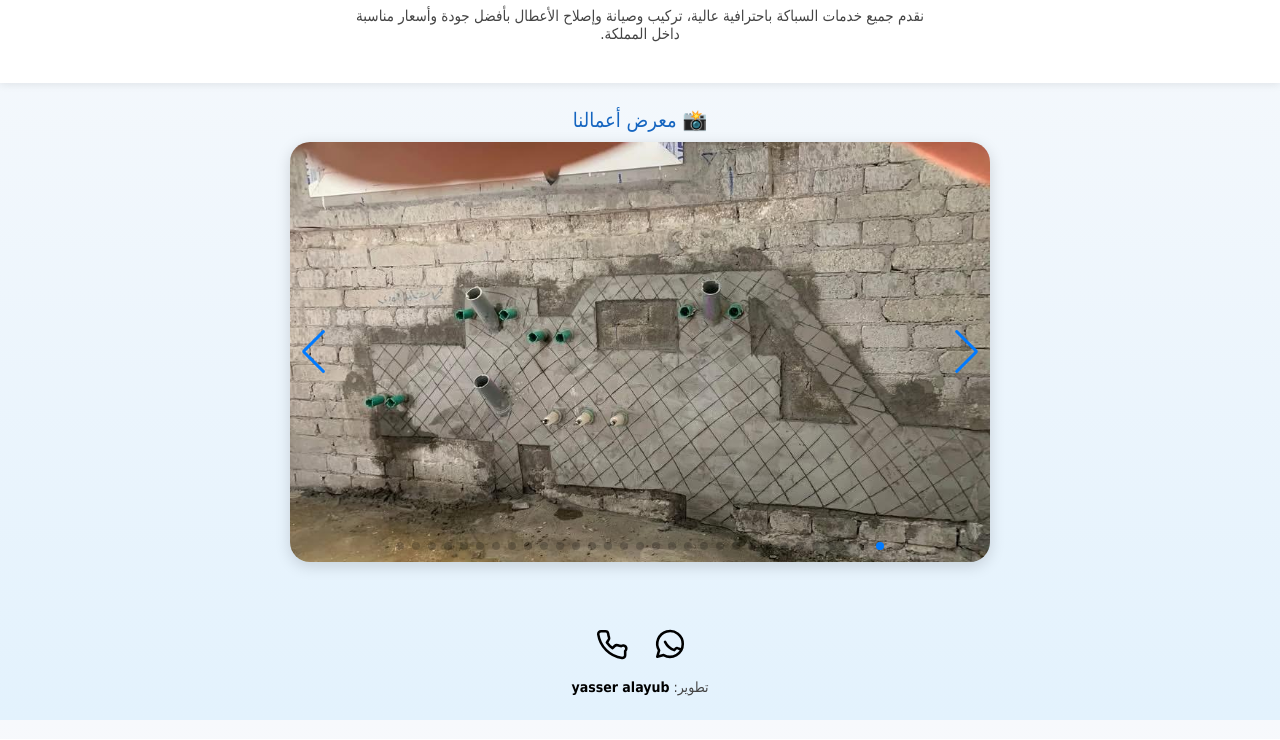
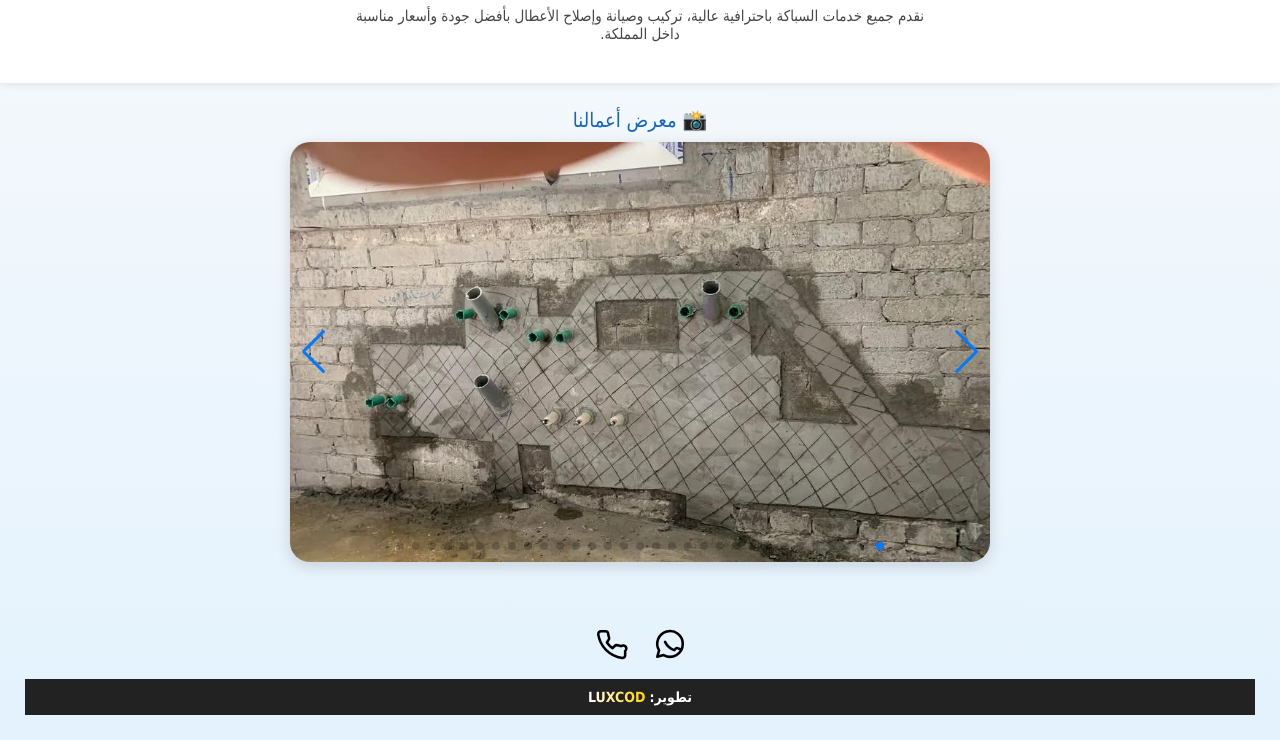
Before and after one commit to yasseralayub-cloud/shaher, a plain HTML site: page index.html in a window 1280 px wide. Shown: the part 61-801 px from the top of the page. Drawn offline with nearby package versions, Linux system fonts and the light colour scheme.

Commit message:
Update index.html

```diff
--- a/index.html
+++ b/index.html
@@ -249,13 +249,17 @@ body::before {
 
   </div>
 
-  <!-- تطوير -->
-  <div style="font-size:14px; color:#444;">
-    تطوير:
-    <a href="https://wa.me/966506572881" target="_blank"
-       style="color:black; font-weight:bold; text-decoration:none;">
-      yasser alayub
-    </a>
+<!-- تطوير -->
+<div style="font-size:14px; text-align:center; padding:10px 0; background:#222;">
+  <span style="color:#ffffff; font-weight:bold;">تطوير:</span>
+  <a href="https://instant.site/view-website/cmmvfjiv900brmkwq1ysdw6mp/" target="_blank"
+     style="font-weight:bold; text-decoration:none;
+            background: linear-gradient(90deg, #ffffff, #FFD700);
+            -webkit-background-clip: text;
+            -webkit-text-fill-color: transparent;">
+    LUXCOD
+  </a>
+</div>
   </div>
   <!-- مكتبة Swiper الرسمية -->
   <script src="https://cdn.jsdelivr.net/npm/swiper@11/swiper-bundle.min.js"></script>
```
